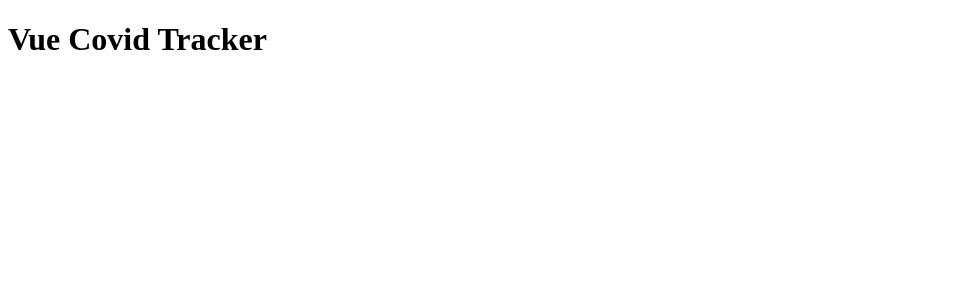
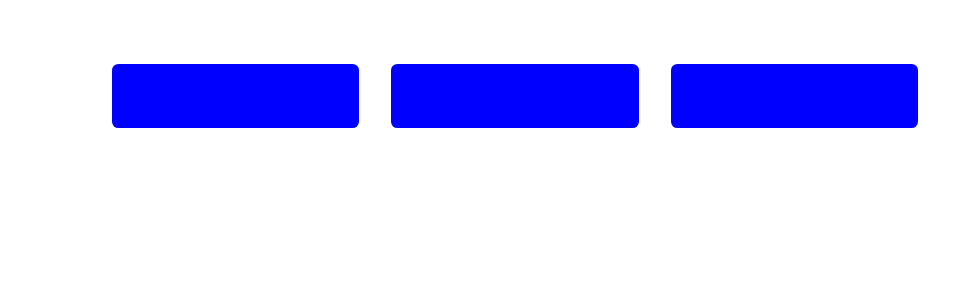
Before and after one commit to murerkinn/vue-covid-tracker, a Vue app: page / in a window 1280 px wide. Shown: the top 300 px of the page, without its empty margins (0-973 px from the left). Built offline with nearby package versions, Linux system fonts and the light colour scheme.

Commit message:
Implement simple layout

```diff
--- a/src/App.vue
+++ b/src/App.vue
@@ -1,6 +1,14 @@
 <template>
   <div id="app">
-    <h1>Vue Covid Tracker</h1>
+    <div id="left">
+      <div class="card-container">
+        <ul>
+          <li class="card transition2" v-for="x in 3" :key="x"></li>
+        </ul>
+      </div>
+      <div class="map-container"></div>
+    </div>
+    <div id="right"></div>
   </div>
 </template>
 
@@ -10,4 +18,79 @@ export default {
 };
 </script>
 
-<style></style>
+<style>
+@import url("https://fonts.googleapis.com/css2?family=Poppins:wght@400;600&display=swap");
+
+*,
+*::before,
+*::after {
+  margin: 0;
+  padding: 0;
+}
+
+body {
+  font-family: "Poppins", sans-serif;
+}
+
+div {
+  text-align: center;
+}
+
+ul {
+  list-style-type: none;
+  margin: 0;
+  padding: 0;
+}
+
+a {
+  text-decoration: none;
+}
+
+#app {
+  height: 100vh;
+  display: flex;
+}
+
+#left {
+  padding: 1em;
+  flex: 0.8;
+}
+
+#right {
+  flex: 0.2;
+}
+
+.card-container .card {
+  background-color: blue;
+  padding: 2em;
+  border-radius: 0.4em;
+  margin-bottom: 1em;
+}
+
+.map-container {
+  border-radius: 0.4em;
+}
+
+@media only screen and (min-width: 800px) {
+  .card-container {
+    padding: 3em 6em;
+  }
+
+  .card-container ul {
+    display: grid;
+    grid-template-columns: repeat(3, auto);
+    grid-gap: 2em;
+  }
+}
+
+@media only screen and (max-width: 1000px) {
+  #app {
+    flex-direction: column;
+  }
+
+  #left,
+  #right {
+    flex: unset;
+  }
+}
+</style>
```
